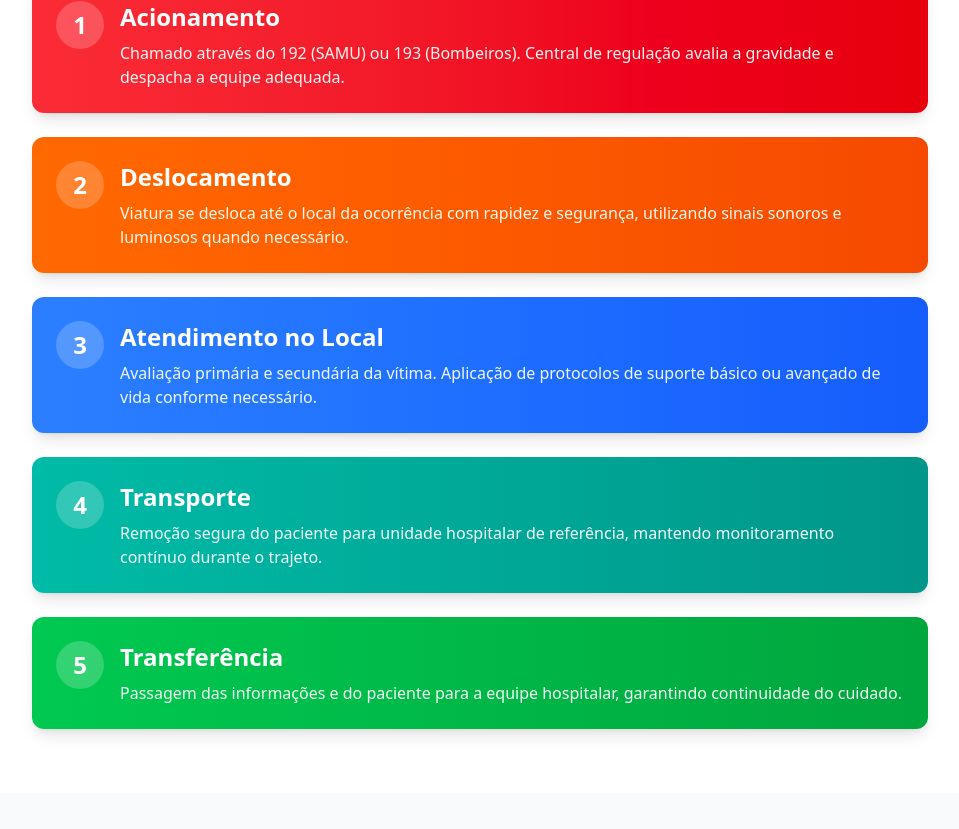
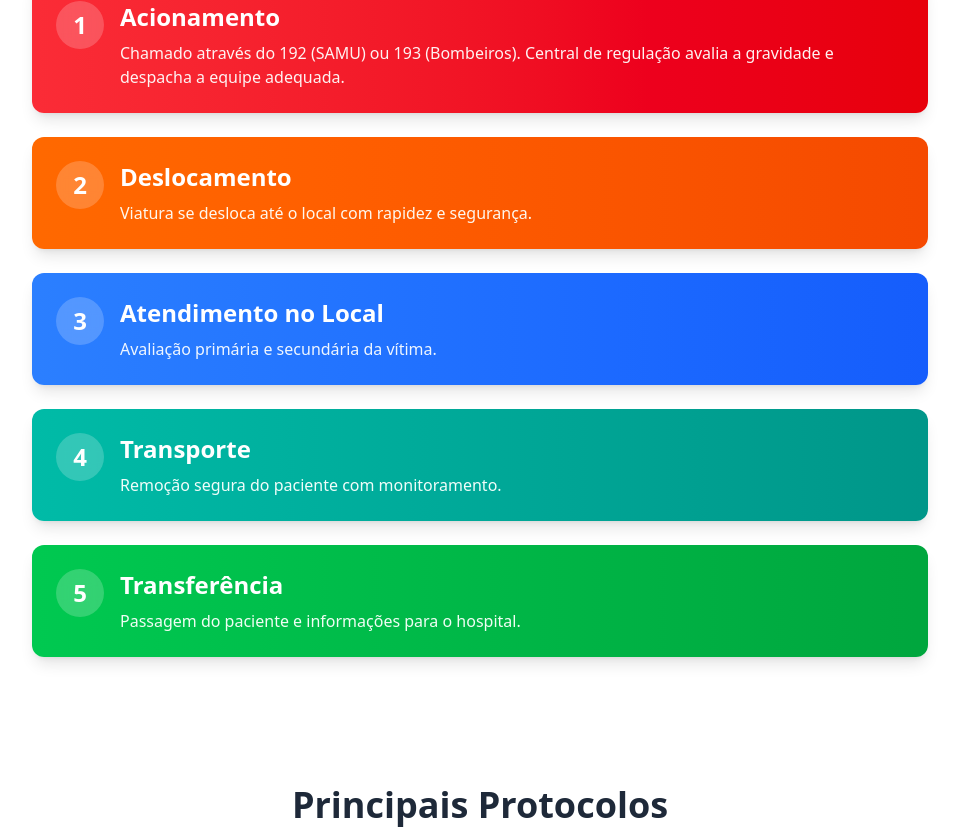
Before and after one commit to WilliamnMiranda/pi_esposa, a React (Vite) app: page / in a window 1280 px wide. Shown: the part 826-1655 px from the top of the page, without its empty margins (160-1119 px from the left). Built offline with nearby package versions, Linux system fonts and the light colour scheme.

Commit message:
rename project

```diff
--- a/package.json
+++ b/package.json
@@ -1,5 +1,5 @@
 {
-  "homepage": "https://williamnmiranda.github.io/pi_esposa",
+  "homepage": "https://williamnmiranda.github.io/Projeto_Integrador_APH",
   "name": "urgencia-izadora",
   "private": true,
   "version": "0.0.0",
--- /dev/null
+++ b/src/components/newHook.jsx
@@ -0,0 +1,24 @@
+import { useEffect, useRef } from "react";
+
+export default function useFadeOnView() {
+  const ref = useRef();
+
+  useEffect(() => {
+    const observer = new IntersectionObserver(
+      (entries) => {
+        entries.forEach((entry) => {
+          if (entry.isIntersecting) {
+            entry.target.classList.add("fade-end");
+          }
+        });
+      },
+      { threshold: 0.2 }
+    );
+
+    if (ref.current) observer.observe(ref.current);
+
+    return () => observer.disconnect();
+  }, []);
+
+  return ref;
+}
--- a/src/index.css
+++ b/src/index.css
@@ -1 +1,16 @@
 @import "tailwindcss";
+
+@keyframes fade-in {
+  from {
+    opacity: 0;
+    transform: translateY(20px); /* opcional, dá um leve deslizamento */
+  }
+  to {
+    opacity: 1;
+    transform: translateY(0);
+  }
+}
+
+.animate-fade-in {
+  animation: fade-in 1s ease-out forwards;
+}
--- a/src/sections/equipe/index.jsx
+++ b/src/sections/equipe/index.jsx
@@ -114,18 +114,18 @@ const Equipe = () => {
 
        <div class="grid grid-cols-3 gap-4 text-center">
   <div class="bg-white/10 backdrop-blur-sm rounded-lg p-4">
-            <div class="text-3xl font-bold mb-1">10min</div>
-            <div class="text-sm text-red-100">Tempo Ouro</div>
+    <div class="text-xl sm:text-2xl md:text-3xl font-bold mb-1">10min</div>
+    <div class="text-xs sm:text-sm text-red-100">Tempo Ouro</div>
   </div>
 
   <div class="bg-white/10 backdrop-blur-sm rounded-lg p-4">
-            <div class="text-3xl font-bold mb-1">24/7</div>
-            <div class="text-sm text-red-100">Disponível</div>
+    <div class="text-xl sm:text-2xl md:text-3xl font-bold mb-1">24/7</div>
+    <div class="text-xs sm:text-sm text-red-100">Disponível</div>
   </div>
 
   <div class="bg-white/10 backdrop-blur-sm rounded-lg p-4">
-            <div class="text-3xl font-bold mb-1">100%</div>
-            <div class="text-sm text-red-100">Dedicação</div>
+    <div class="text-xl sm:text-2xl md:text-3xl font-bold mb-1">100%</div>
+    <div class="text-xs sm:text-sm text-red-100">Dedicação</div>
   </div>
 </div>
 
--- a/src/sections/levels/index.jsx
+++ b/src/sections/levels/index.jsx
@@ -1,18 +1,45 @@
-import React from 'react'
+import React, { useState } from "react";
 
 const Levels = () => {
+  const [openVideo, setOpenVideo] = useState(null);
+
+  const handleToggle = (id) => {
+    setOpenVideo((prev) => (prev === id ? null : id));
+  };
+
+  const video = (
+    <div className="w-full mt-4">
+      <div className="relative w-full" style={{ paddingBottom: "56.25%" }}>
+        <iframe
+          className="absolute inset-0 w-full h-full rounded-xl"
+          src="https://www.youtube.com/embed/8xBV2mxEUvg"
+          title="Video"
+          frameBorder="0"
+          allowFullScreen
+        ></iframe>
+      </div>
+    </div>
+  );
+
   return (
-    <section id="fases" className="py-16 bg-white transition-all duration-1000 animate-fade-in">
+    <section
+      id="fases"
+      className="py-16 bg-white transition-all duration-1000 animate-fade-in"
+    >
       <div className="container mx-auto px-4">
         <div className="max-w-4xl mx-auto">
-
           <h2 className="text-3xl md:text-4xl font-bold text-gray-800 mb-12 text-center">
             Fases do Atendimento
           </h2>
 
           <div className="space-y-6">
 
-        <div className="bg-gradient-to-r from-red-500 to-red-600 rounded-xl p-6 text-white shadow-lg hover:scale-105 transition-transform">
+            {/* ITEM 1 */}
+            <div>
+              <div
+                onClick={() => handleToggle(1)}
+                className="cursor-pointer bg-gradient-to-r from-red-500 to-red-600 rounded-xl p-6 text-white shadow-lg hover:scale-105 transition-transform"
+              >
                 <div className="flex items-start gap-4">
                   <div className="bg-white/20 backdrop-blur-sm rounded-full w-12 h-12 flex items-center justify-center flex-shrink-0">
                     <span className="text-2xl font-bold">1</span>
@@ -20,14 +47,23 @@ const Levels = () => {
                   <div>
                     <h3 className="text-2xl font-bold mb-2">Acionamento</h3>
                     <p className="text-red-50">
-                Chamado através do 192 (SAMU) ou 193 (Bombeiros). Central de regulação avalia a gravidade e despacha a equipe adequada.
+                      Chamado através do 192 (SAMU) ou 193 (Bombeiros). Central
+                      de regulação avalia a gravidade e despacha a equipe
+                      adequada.
                     </p>
                   </div>
                 </div>
               </div>
 
+              {openVideo === 1 && video}
+            </div>
 
-        <div className="bg-gradient-to-r from-orange-500 to-orange-600 rounded-xl p-6 text-white shadow-lg hover:scale-105 transition-transform">
+            {/* ITEM 2 */}
+            <div>
+              <div
+                onClick={() => handleToggle(2)}
+                className="cursor-pointer bg-gradient-to-r from-orange-500 to-orange-600 rounded-xl p-6 text-white shadow-lg hover:scale-105 transition-transform"
+              >
                 <div className="flex items-start gap-4">
                   <div className="bg-white/20 backdrop-blur-sm rounded-full w-12 h-12 flex items-center justify-center flex-shrink-0">
                     <span className="text-2xl font-bold">2</span>
@@ -35,14 +71,21 @@ const Levels = () => {
                   <div>
                     <h3 className="text-2xl font-bold mb-2">Deslocamento</h3>
                     <p className="text-orange-50">
-                Viatura se desloca até o local da ocorrência com rapidez e segurança, utilizando sinais sonoros e luminosos quando necessário.
+                      Viatura se desloca até o local com rapidez e segurança.
                     </p>
                   </div>
                 </div>
               </div>
 
+              {openVideo === 2 && video}
+            </div>
 
-        <div className="bg-gradient-to-r from-blue-500 to-blue-600 rounded-xl p-6 text-white shadow-lg hover:scale-105 transition-transform">
+            {/* ITEM 3 */}
+            <div>
+              <div
+                onClick={() => handleToggle(3)}
+                className="cursor-pointer bg-gradient-to-r from-blue-500 to-blue-600 rounded-xl p-6 text-white shadow-lg hover:scale-105 transition-transform"
+              >
                 <div className="flex items-start gap-4">
                   <div className="bg-white/20 backdrop-blur-sm rounded-full w-12 h-12 flex items-center justify-center flex-shrink-0">
                     <span className="text-2xl font-bold">3</span>
@@ -50,14 +93,21 @@ const Levels = () => {
                   <div>
                     <h3 className="text-2xl font-bold mb-2">Atendimento no Local</h3>
                     <p className="text-blue-50">
-                Avaliação primária e secundária da vítima. Aplicação de protocolos de suporte básico ou avançado de vida conforme necessário.
+                      Avaliação primária e secundária da vítima.
                     </p>
                   </div>
                 </div>
               </div>
 
+              {openVideo === 3 && video}
+            </div>
 
-        <div className="bg-gradient-to-r from-teal-500 to-teal-600 rounded-xl p-6 text-white shadow-lg hover:scale-105 transition-transform">
+            {/* ITEM 4 */}
+            <div>
+              <div
+                onClick={() => handleToggle(4)}
+                className="cursor-pointer bg-gradient-to-r from-teal-500 to-teal-600 rounded-xl p-6 text-white shadow-lg hover:scale-105 transition-transform"
+              >
                 <div className="flex items-start gap-4">
                   <div className="bg-white/20 backdrop-blur-sm rounded-full w-12 h-12 flex items-center justify-center flex-shrink-0">
                     <span className="text-2xl font-bold">4</span>
@@ -65,14 +115,21 @@ const Levels = () => {
                   <div>
                     <h3 className="text-2xl font-bold mb-2">Transporte</h3>
                     <p className="text-teal-50">
-                Remoção segura do paciente para unidade hospitalar de referência, mantendo monitoramento contínuo durante o trajeto.
+                      Remoção segura do paciente com monitoramento.
                     </p>
                   </div>
                 </div>
               </div>
 
+              {openVideo === 4 && video}
+            </div>
 
-        <div className="bg-gradient-to-r from-green-500 to-green-600 rounded-xl p-6 text-white shadow-lg hover:scale-105 transition-transform">
+            {/* ITEM 5 */}
+            <div>
+              <div
+                onClick={() => handleToggle(5)}
+                className="cursor-pointer bg-gradient-to-r from-green-500 to-green-600 rounded-xl p-6 text-white shadow-lg hover:scale-105 transition-transform"
+              >
                 <div className="flex items-start gap-4">
                   <div className="bg-white/20 backdrop-blur-sm rounded-full w-12 h-12 flex items-center justify-center flex-shrink-0">
                     <span className="text-2xl font-bold">5</span>
@@ -80,19 +137,20 @@ const Levels = () => {
                   <div>
                     <h3 className="text-2xl font-bold mb-2">Transferência</h3>
                     <p className="text-green-50">
-                Passagem das informações e do paciente para a equipe hospitalar, garantindo continuidade do cuidado.
+                      Passagem do paciente e informações para o hospital.
                     </p>
                   </div>
                 </div>
               </div>
 
+              {openVideo === 5 && video}
             </div>
 
           </div>
         </div>
+      </div>
     </section>
+  );
+};
 
-  )
-}
-
-export default Levels
+export default Levels;
--- a/src/sections/protocols/index.jsx
+++ b/src/sections/protocols/index.jsx
@@ -1,8 +1,9 @@
 import React from 'react'
-
+import useFadeOnView from "../../components/newHook";
 const Protocols = () => {
+    const fade = useFadeOnView();
   return (
-    <section id="protocolos" className="py-16 bg-gray-50 transition-all duration-1000 animate-fade-in">
+    <section ref={fade} id="protocolos" className="py-16 bg-white transition-all duration-1000 animate-fade-in">
   <div className="container mx-auto px-4">
     <div className="max-w-5xl mx-auto">
       <h2 className="text-3xl md:text-4xl font-bold text-gray-800 mb-12 text-center">Principais Protocolos</h2>
--- a/src/sections/whatch/index.jsx
+++ b/src/sections/whatch/index.jsx
@@ -2,7 +2,7 @@ import React from 'react'
 
 const Watch = () => {
   return (
-    <section id="sobre" className="py-16 fade-in-section">
+    <section id="sobre" className="py-16">
   <div className="container mx-auto px-4">
     <div className="max-w-4xl mx-auto">
 
--- a/vite.config.js
+++ b/vite.config.js
@@ -4,5 +4,5 @@ import tailwindcss from '@tailwindcss/vite'
 // https://vite.dev/config/
 export default defineConfig({
   plugins: [react(),tailwindcss()],
-  base:"/pi_esposa"
+  base:"/Projeto_Integrador_APH"
 })
```
Lines whose indentation alone changed are shown as unchanged.
